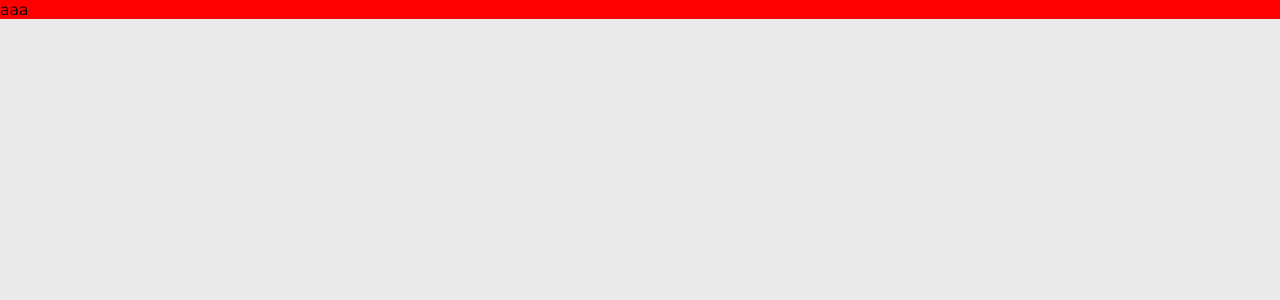
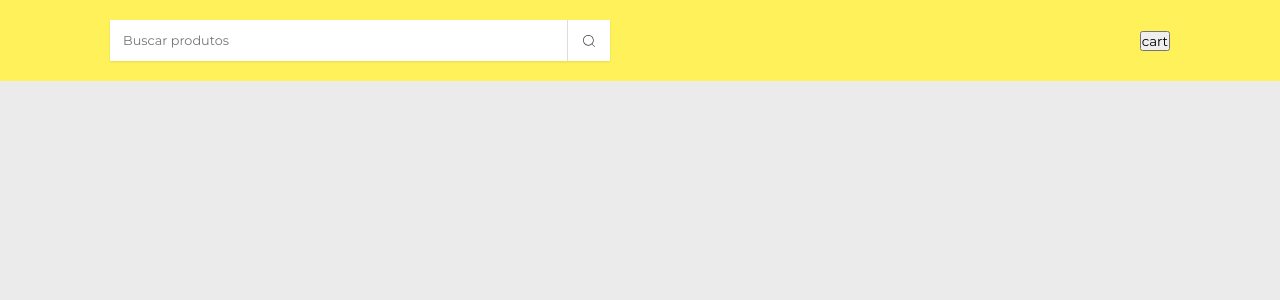
Before and after one commit to gduartee/ShoppingCart, a React (Create React App) app: page / in a window 1280 px wide. Shown: the top 300 px of the page. Built offline with nearby package versions, Linux system fonts and the light colour scheme; the HTML template or start-up script is replaced by a standard one.

Commit message:
searchBar

```diff
--- a/src/components/Header/Header.css
+++ b/src/components/Header/Header.css
@@ -0,0 +1,12 @@
+.header{
+    background-color: #fff159;
+    position: fixed;
+    width: 100%;
+}
+
+.header .container {
+    display: flex;
+    justify-content: space-between;
+    align-items: center;
+    padding: 20px;
+}
--- a/src/components/Header/Header.jsx
+++ b/src/components/Header/Header.jsx
@@ -1,10 +1,14 @@
 import React from "react";
+import SearchBar from "../SearchBar/SearchBar";
+import './Header.css';
 
 function Header(params) {
     return (
-        <header className="header" style={{background: 'red'}}>
+        <header className="header" >
             <div className="container">
-                aaa
+
+                <SearchBar />
+                <button>cart</button>
             </div>
         </header>
     );
--- /dev/null
+++ b/src/components/SearchBar/SearchBar.css
@@ -0,0 +1,30 @@
+.search_bar{
+    display: flex;
+    background-color: white;
+    max-width: 500px;
+    width: 100%;
+    justify-content: space-between;
+    box-shadow: 0 1px 2px 0 rgba(0, 0, 0, 0.1);
+    gap: 13px;
+    padding-right: 13px;
+}
+
+.search_input{
+    padding: 13px;
+    flex-grow: 1;
+    border: none;
+    outline: none;
+    font-size: 0.8rem;
+    font-weight: 500px;
+    border-right: 1px solid #ddd;
+}
+
+.search_button{
+    background: none;
+    border: none;
+    font-size: 1rem;
+    align-items: center;
+    display: flex;
+    justify-content: center;
+    color: #333;
+}
--- /dev/null
+++ b/src/components/SearchBar/SearchBar.jsx
@@ -0,0 +1,26 @@
+import react, { useState } from "react";
+import { CiSearch } from "react-icons/ci";
+import './SearchBar.css';
+
+function SearchBar() {
+
+    const [searchValue, setSearchValue] = useState('');
+
+    return (
+        <form className="search_bar">
+            <input
+                type="search"
+                placeholder="Buscar produtos"
+                className="search_input"
+                onChange={({ target }) => setSearchValue(target.value)}
+                required
+            />
+            {searchValue}
+            <button type="submit" className="search_button">
+                <CiSearch />
+            </button>
+        </form>
+    );
+}
+
+export default SearchBar;
--- a/src/index.css
+++ b/src/index.css
@@ -10,3 +10,8 @@
 body{
   background-color: #ebebeb;
 }
+
+.container {
+  max-width: 1100px;
+  margin: 0 auto;
+}
```
